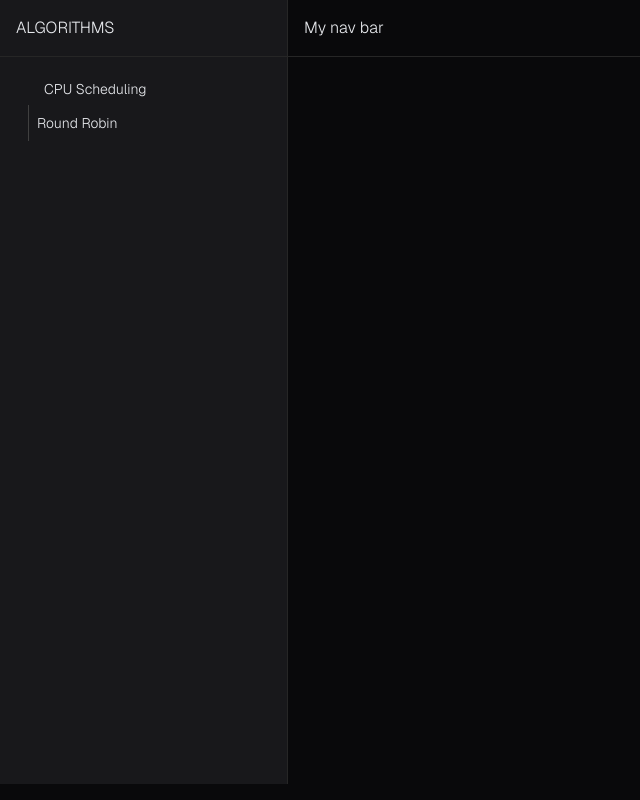
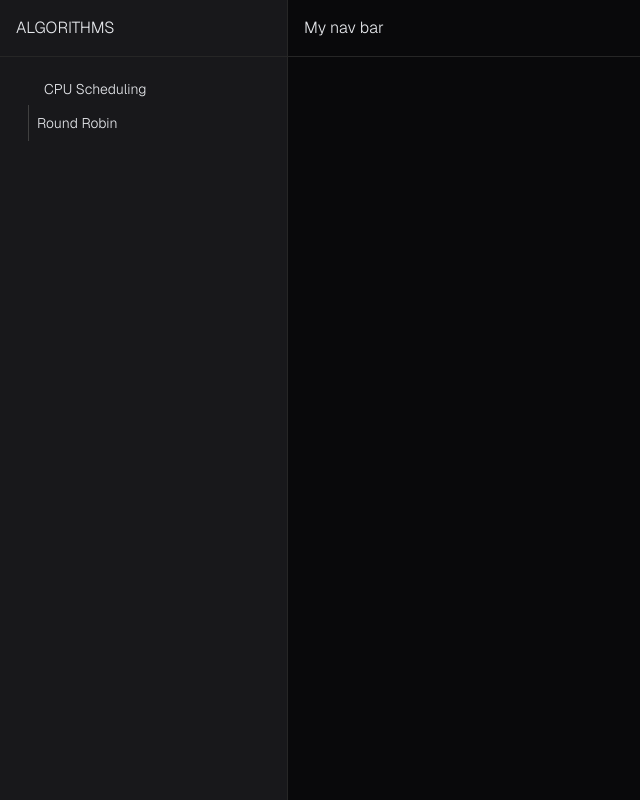
Before and after one commit to pakdad-mousavi/algorithms, a Vue app: page / in a window 1280 px wide. Shown: the whole page, without its empty margins (0-640 px from the left). Built offline with nearby package versions, Linux system fonts and the light colour scheme; some icons are missing.

Commit message:
Ensure that the sidebar takes the full width of the screen.

```diff
--- a/src/components/Sidebar.vue
+++ b/src/components/Sidebar.vue
@@ -1,9 +1,9 @@
 <template>
-  <div v-if="isSidebarVisible" class="absolute inset-0 z-10 h-dvh bg-black/30" @click.self="updateIsSidebarVisible">
+  <div v-if="isSidebarVisible" class="absolute inset-0 z-10 h-svh bg-black/30" @click.self="updateIsSidebarVisible">
   </div>
 
   <aside
-    class="md:flex flex-col absolute -translate-x-[calc(100%+17px)] md:translate-x-0 duration-300 z-20 md:relative w-72 2xl:w-92 bg-zinc-900 border-r-[1px] border-neutral-800 h-[calc(100dvh-16px)] overflow-y-scroll scrollbar"
+    class="md:flex flex-col absolute -translate-x-[calc(100%+17px)] md:translate-x-0 duration-300 z-20 md:relative w-72 2xl:w-92 bg-zinc-900 border-r-[1px] border-neutral-800 min-h-dvh h-svh md:h-auto overflow-y-scroll scrollbar"
     :class="{ 'translate-x-0': isSidebarVisible }">
     <div class="flex items-center p-4 border-b-[1px] border-neutral-800">
       <div class="flex-1">
```
